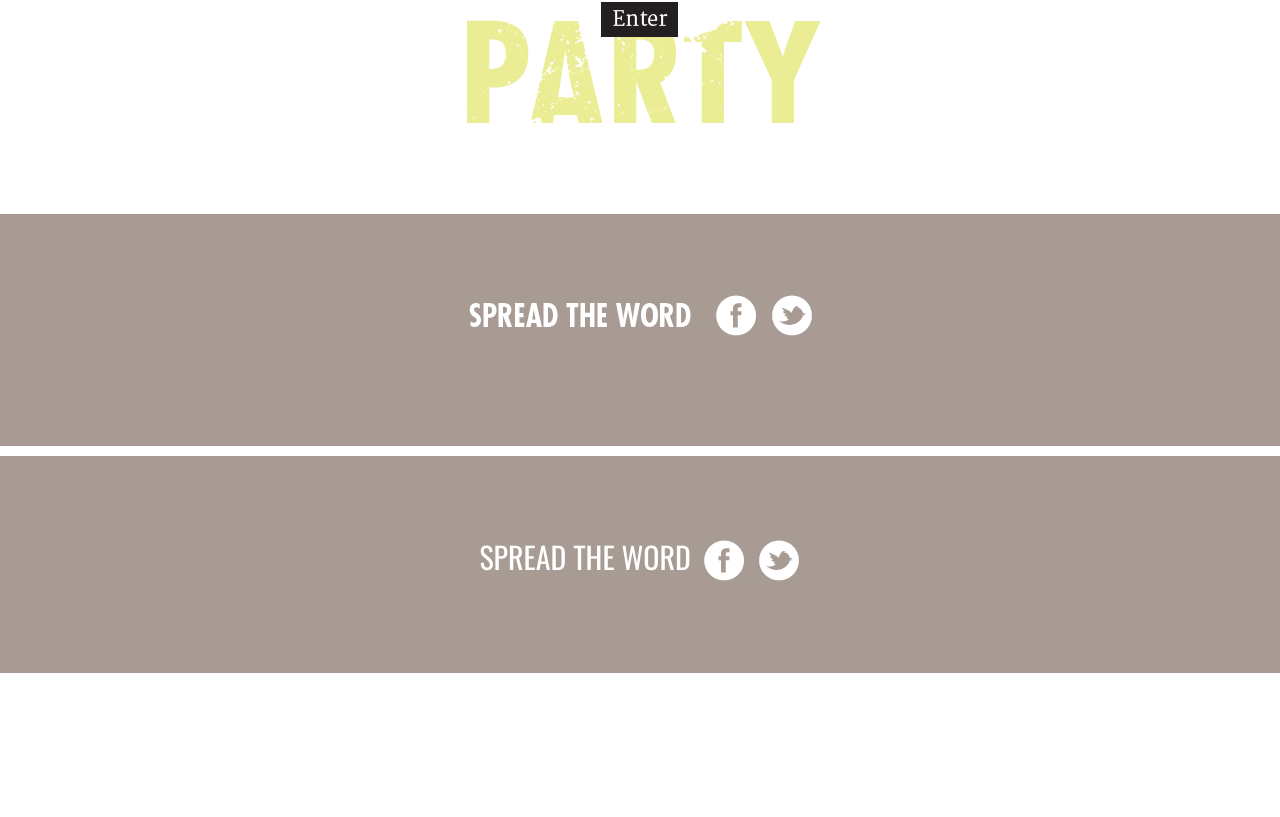
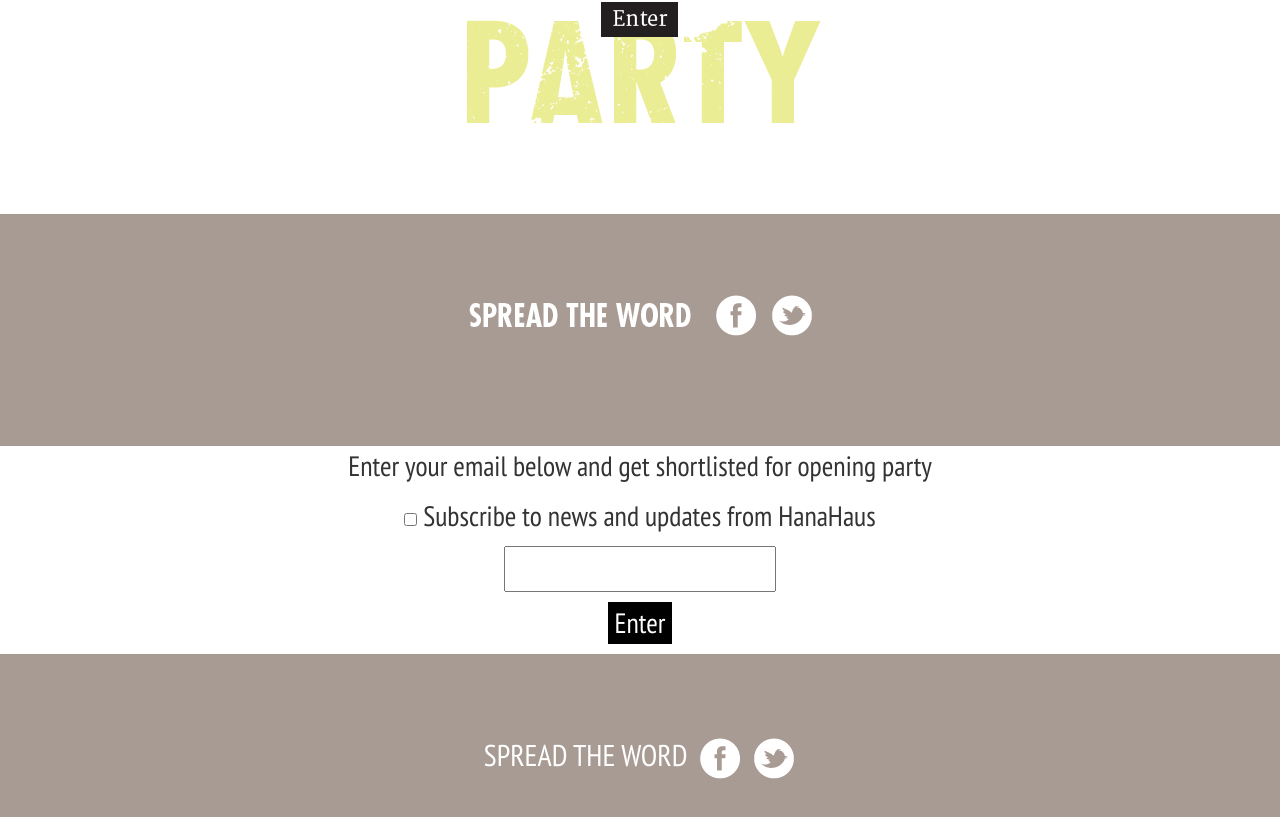
Before and after one commit to Aayushya-Agarwal/GithubPages, a plain HTML site: page index.html in a window 1280 px wide. Shown: the part 1926-2743 px from the top of the page. Before the commit the page ends 2599 px from the top, so only its background shows below. Drawn offline with nearby package versions, Linux system fonts and the light colour scheme.

Commit message:
added form

```diff
--- a/css/index.css
+++ b/css/index.css
@@ -1,5 +1,20 @@
 * {
-	font-family: 'Oswald', sans-serif;
+	font-family: 'PT Sans Narrow', sans-serif;
+}
+
+#email {
+	text-align: center;
+	font-size: 28px;
+}
+
+#checkbox {
+	/*background: url() left top no-repeat;*/
+}
+
+#submit {
+	background-color: #000000;
+	color: white;
+	border: none;
 }
 
 #footer {
--- a/index.html
+++ b/index.html
@@ -12,8 +12,8 @@
     <!-- External stylesheet -->
     <link href="css/index.css" rel="stylesheet">
 
-    <!-- Raleway font -->
-    <link href='http://fonts.googleapis.com/css?family=Oswald' rel='stylesheet' type='text/css'>
+    <!-- PT Sans Narrow font -->
+    <link href='http://fonts.googleapis.com/css?family=PT+Sans+Narrow' rel='stylesheet' type='text/css'>
 
     <!-- Latest compiled and minified CSS -->
     <link rel="stylesheet" href="https://cdnjs.cloudflare.com/ajax/libs/twitter-bootstrap/3.2.0/css/bootstrap-theme.css">
@@ -27,7 +27,17 @@
     <script src="https://ajax.googleapis.com/ajax/libs/jquery/1.11.1/jquery.min.js"></script>
     <!-- Include all compiled plugins (below), or include individual files as needed -->
     <script src="js/bootstrap.min.js"></script>
-    <p>
+
+
+    <div id="email">
+      <p>Enter your email below and get shortlisted for opening party</p>
+      <form action="">
+        <p><input id="checkbox" type="checkbox" value="Subscribe"> Subscribe to news and updates from HanaHaus</p>
+        <p><input type="text" name="Email"></p>
+        <p><input id="submit" type="submit" value="Enter"></p>
+      </form>
+    </div>
+
     <div id="footer" width="100%">
       <p>SPREAD THE WORD
         <a id="facebook" href="http://www.facebook.com"><img src="images/facebook.png" /></a>
```
Also changed, not shown: images/Screen Shot 2014-07-31 at 11.01.36 AM.png (added), 1 other file.
